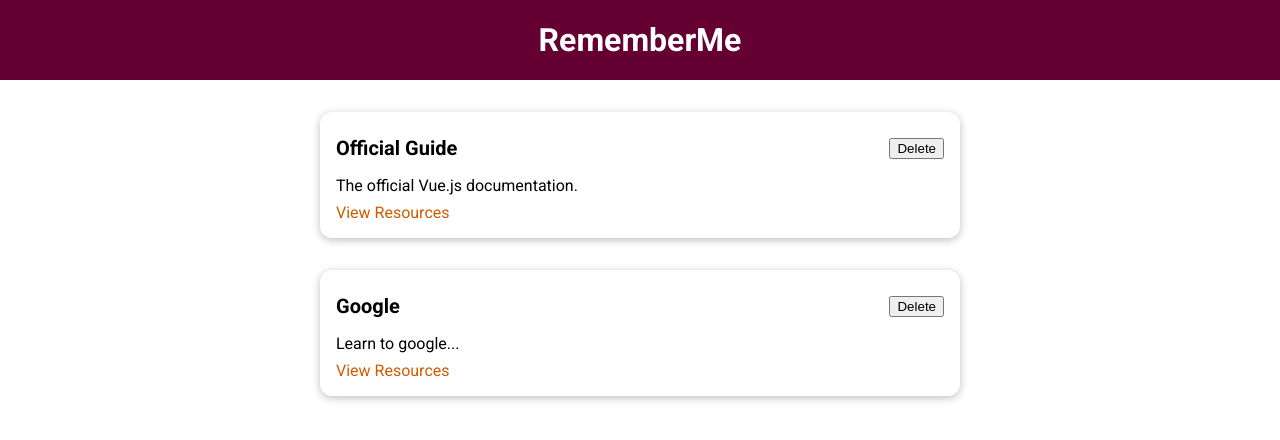
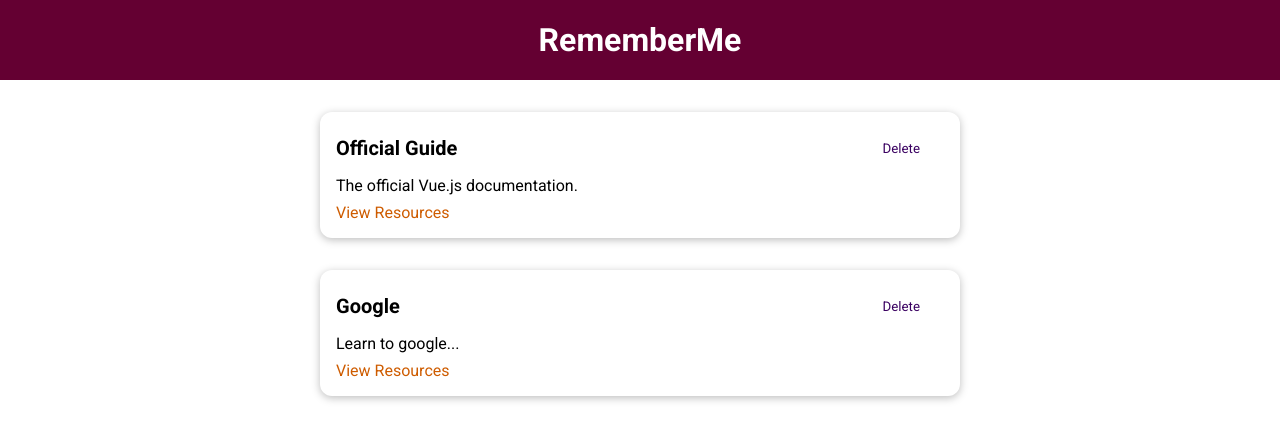
Before and after one commit to dribeirodev/course_vue, a Vue app in the folder 13_The Learning Resources App/: page / in a window 1280 px wide. Shown: the top 440 px of the page. Built offline with nearby package versions, Linux system fonts and the light colour scheme.

Commit message:
Adding a Base Button

```diff
--- /dev/null
+++ b/13_The Learning Resources App/src/components/UI/BaseButton.vue
@@ -0,0 +1,39 @@
+<template>
+  <button :type="type" :class="mode">
+    <slot></slot>
+  </button>
+</template>
+
+<script>
+export default {
+  props: ['type', 'mode']
+}
+</script>
+
+<style scoped>
+button {
+  padding: 0.75rem 1.5rem;
+  font-family: inherit;
+  background-color: #3a0061;
+  border: 1px solid #3a0061;
+  color: white;
+  cursor: pointer;
+}
+
+button:hover,
+button:active {
+  background-color: #270041;
+  border-color: #270041;
+}
+
+.flat {
+  background-color: transparent;
+  color: #3a0061;
+  border: none;
+}
+
+.flat:hover,
+.flat:active {
+  background-color: #edd2ff;
+}
+</style>
--- a/13_The Learning Resources App/src/components/learning-resources/LearningResources.vue
+++ b/13_The Learning Resources App/src/components/learning-resources/LearningResources.vue
@@ -3,7 +3,7 @@
     <base-card>
       <header>
         <h3>{{ res.title }}</h3>
-        <button>Delete</button>
+        <base-button mode="flat">Delete</base-button>
       </header>
       <p>{{ res.description }}</p>
       <nav>
--- a/13_The Learning Resources App/src/main.js
+++ b/13_The Learning Resources App/src/main.js
@@ -1,10 +1,12 @@
 import { createApp } from 'vue';
 
 import App from './App.vue';
-import Basecard from './components/UI/Basecard';
+import BaseCard from './components/UI/Basecard';
+import BaseButton from './components/UI/BaseButton';
 
 const app = createApp(App);
 
-app.component('base-card', Basecard);
+app.component('base-card', BaseCard);
+app.component('base-button', BaseButton);
 
 app.mount('#app');
```
